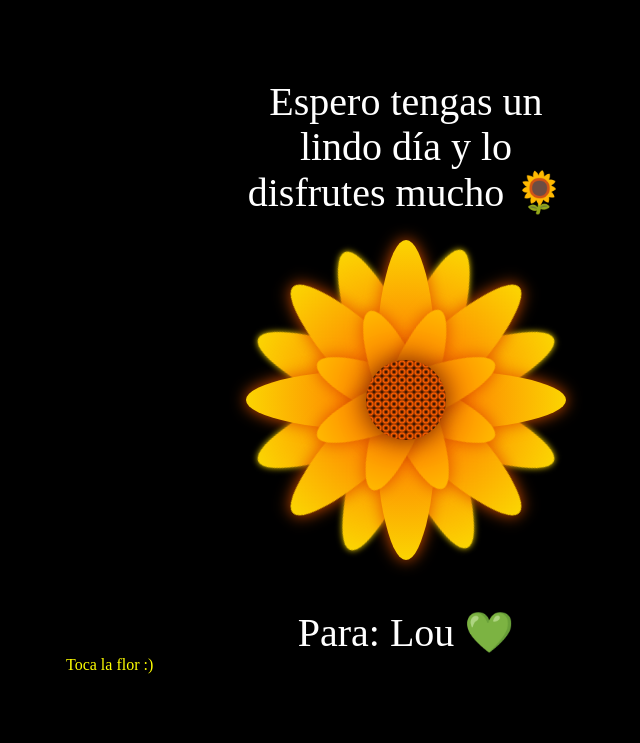
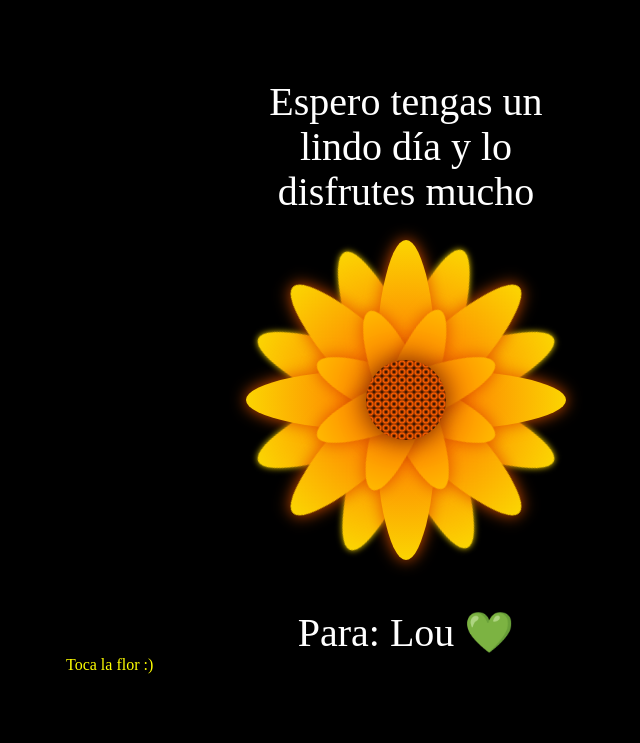
Before and after one commit to fadg15/flowersforlou, a plain HTML site: page index.html in a window 1280 px wide. Shown: the whole page, without its empty margins (234-874 px from the left). Drawn offline with Linux system fonts and the light colour scheme.

Commit message:
Update index.html

```diff
--- a/index.html
+++ b/index.html
@@ -11,7 +11,7 @@
 <body>
 
 <div button class="flower">
-    <div class="text-above"> Espero tengas un lindo día y lo disfrutes mucho 🌻  </div>
+    <div class="text-above"> Espero tengas un lindo día y lo disfrutes mucho   </div>
     <div class="mid">
     </div>
     <div class="Petal1 p1">
```
